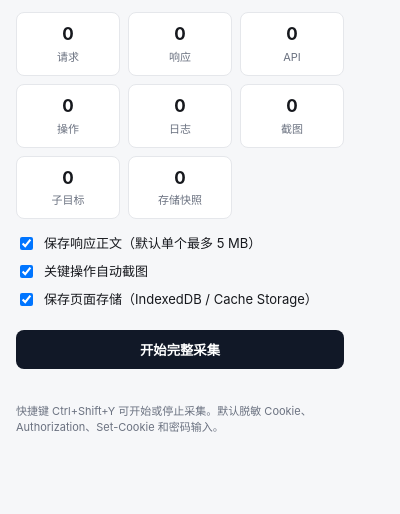
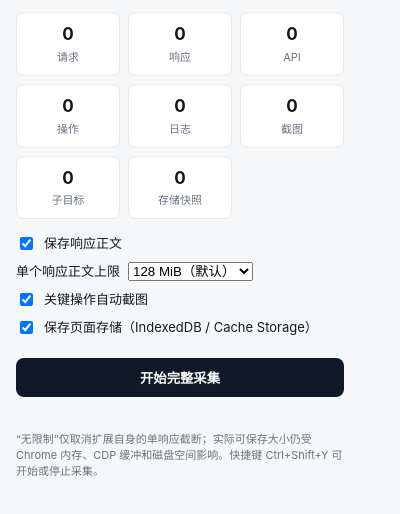
Before and after one commit to DSmegumi/WebCaptrue, a browser extension: page popup.html in a window 400 px wide. Shown: the part 68-582 px from the top of the page. Drawn offline with Linux system fonts and the light colour scheme.

Commit message:
feat: add response body size selector

```diff
--- a/popup.html
+++ b/popup.html
@@ -29,7 +29,16 @@
 
     <label class="option">
       <input id="captureBodies" type="checkbox" checked>
-      <span>保存响应正文（默认单个最多 5 MB）</span>
+      <span>保存响应正文</span>
+    </label>
+    <label class="option option-select">
+      <span>单个响应正文上限</span>
+      <select id="maxBodyBytes">
+        <option value="33554432">32 MiB</option>
+        <option value="134217728" selected>128 MiB（默认）</option>
+        <option value="536870912">512 MiB</option>
+        <option value="0">无限制</option>
+      </select>
     </label>
     <label class="option">
       <input id="autoScreenshots" type="checkbox" checked>
@@ -42,7 +51,7 @@
 
     <button id="primary" type="button">开始完整采集</button>
     <p id="message" class="message"></p>
-    <p class="footnote">快捷键 Ctrl+Shift+Y 可开始或停止采集。默认脱敏 Cookie、Authorization、Set-Cookie 和密码输入。</p>
+    <p class="footnote">“无限制”仅取消扩展自身的单响应截断；实际可保存大小仍受 Chrome 内存、CDP 缓冲和磁盘空间影响。快捷键 Ctrl+Shift+Y 可开始或停止采集。</p>
   </main>
   <script src="popup.js"></script>
 </body>
```
